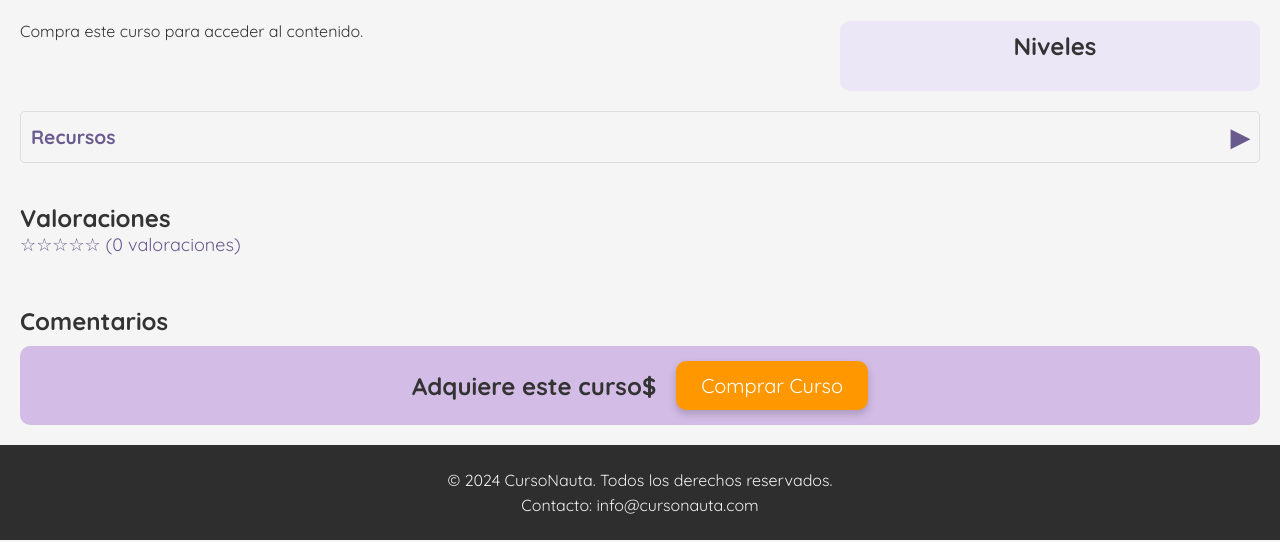
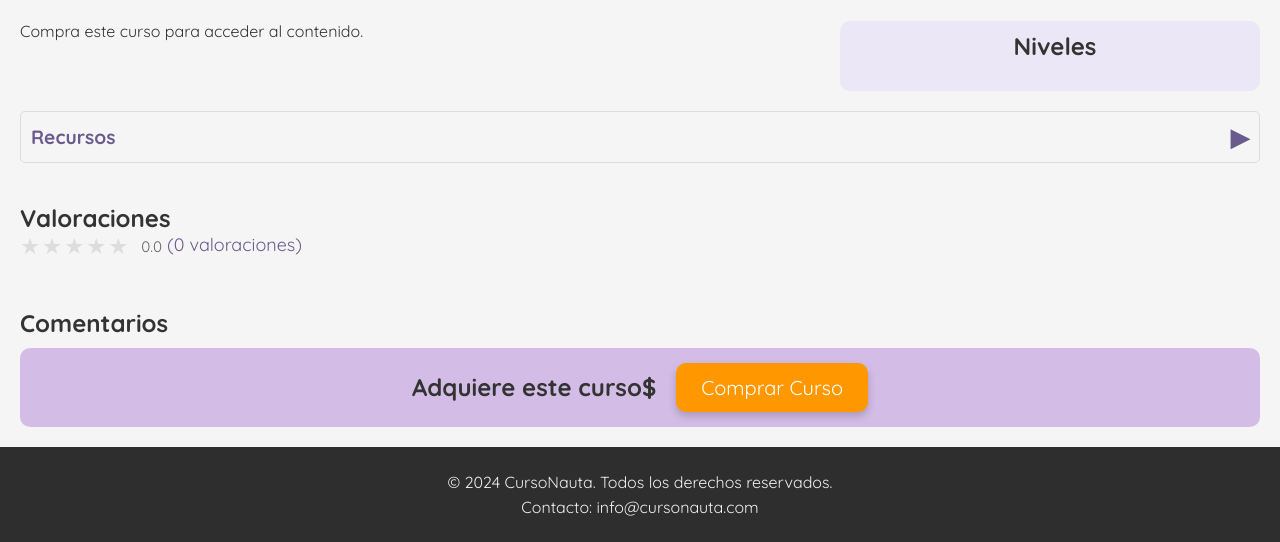
Before and after one commit to romordz/CursoNauta, a PHP site: page /index.php?page=Curso&idCurso=1 in a window 1280 px wide. Shown: the part 319-861 px from the top of the page. Run offline with PHP 8.4, Linux system fonts and the light colour scheme; tables that the repository leaves empty or names only in its code hold one stand-in row (values such as "Sample post").

Commit message:
Add star rating display functionality and styles: implement renderStarsHtml function and enhance CSS for star ratings

```diff
--- a/Views/Curso.php
+++ b/Views/Curso.php
@@ -1,12 +1,14 @@
 <?php include 'Views/Parciales/Head.php'; ?>
 <link rel="stylesheet" href="Views/css/SCurso.css">
 <?php include 'Views/Parciales/Nav.php'; ?>
+
 
 <?php
 require_once 'Controllers/CursoController.php';
 require_once 'Models/InscripcionModel.php';
 require_once 'Models/ProgresoModel.php';
 require_once 'Controllers/ComentariosController.php';
+require_once 'Views/Parciales/Helpers.php';
 
 if (session_status() === PHP_SESSION_NONE) {
     session_start();
@@ -164,12 +166,8 @@ if ($yaComprado && $idUsuario) {
         <div class="feedback-section">
             <h2>Valoraciones</h2>
             <div class="ratings">
-                <span class="rating">
-                    <?php
-                    $estrellas = round($valoracionPromedio);
-                    echo str_repeat('⭐', $estrellas) . str_repeat('☆', 5 - $estrellas);
-                    ?>
-                </span>
+                <?= renderStarsHtml($valoracionPromedio) ?>
+                <span class="rating-number"><?= number_format($valoracionPromedio, 1) ?></span>
                 <span>(<?php echo count($comentarios); ?> valoraciones)</span>
             </div>
             <div class="comments">
--- /dev/null
+++ b/Views/Parciales/Helpers.php
@@ -0,0 +1,12 @@
+<?php
+function renderStarsHtml($rating, $maxStars = 5) {
+    $rating = max(0, min($maxStars, (float) $rating));
+    $percent = ($rating / $maxStars) * 100;
+
+    $html = '<span class="star-rating-display">';
+    $html .= '<span class="stars-empty">' . str_repeat('★', $maxStars) . '</span>';
+    $html .= '<span class="stars-filled" style="width: ' . $percent . '%;">' . str_repeat('★', $maxStars) . '</span>';
+    $html .= '</span>';
+
+    return $html;
+}
--- a/Views/css/SCurso.css
+++ b/Views/css/SCurso.css
@@ -67,6 +67,61 @@
 }
 
 /*------------------------------------------------------------ */
+
+/*----------------------------- ESTRELLAS ----------------------------- */
+
+.star-picker {
+    display: flex;
+    flex-direction: row-reverse;
+    justify-content: flex-end;
+    font-size: 2.2rem;
+}
+
+.star-picker input {
+    display: none;
+}
+
+.star-picker label {
+    color: #ddd;
+    cursor: pointer;
+    transition: color 0.15s;
+}
+
+.star-picker input:checked ~ label,
+.star-picker label:hover,
+.star-picker label:hover ~ label {
+    color: #ffb400;
+}
+
+.star-rating-display {
+    position: relative;
+    display: inline-block;
+    font-size: 1.4rem;
+    line-height: 1;
+    vertical-align: middle;
+}
+
+.stars-empty {
+    color: #ddd;
+    letter-spacing: 2px;
+}
+
+.stars-filled {
+    position: absolute;
+    top: 0;
+    left: 0;
+    overflow: hidden;
+    white-space: nowrap;
+    color: #ffb400;
+    letter-spacing: 2px;
+}
+
+.rating-number {
+    font-size: 0.95rem;
+    color: #666;
+    margin-left: 6px;
+    vertical-align: middle;
+}
 
 /*-----------------------------VIDEO Y TEMAS----------------------------- */
 .video-and-topics {
```
Also changed, not shown: other parts of Views/Curso.php (+18 -11 lines), Views/All.php (+2 -15 lines), Views/Principal.php (+2 -16 lines). Lines whose indentation alone changed are shown as unchanged.
